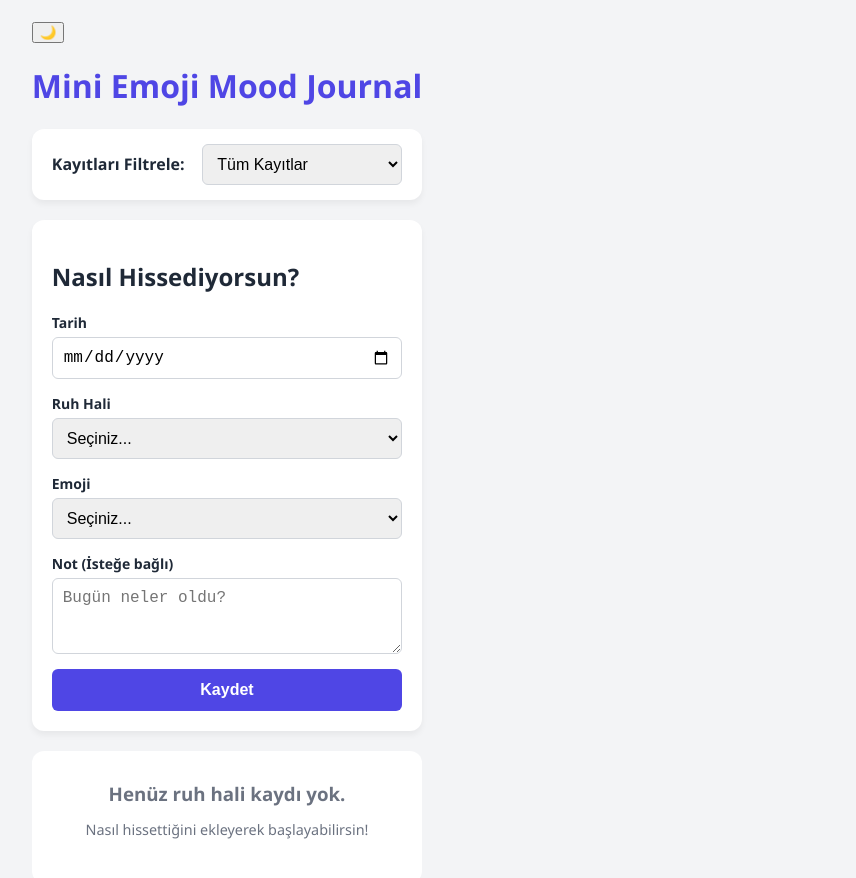
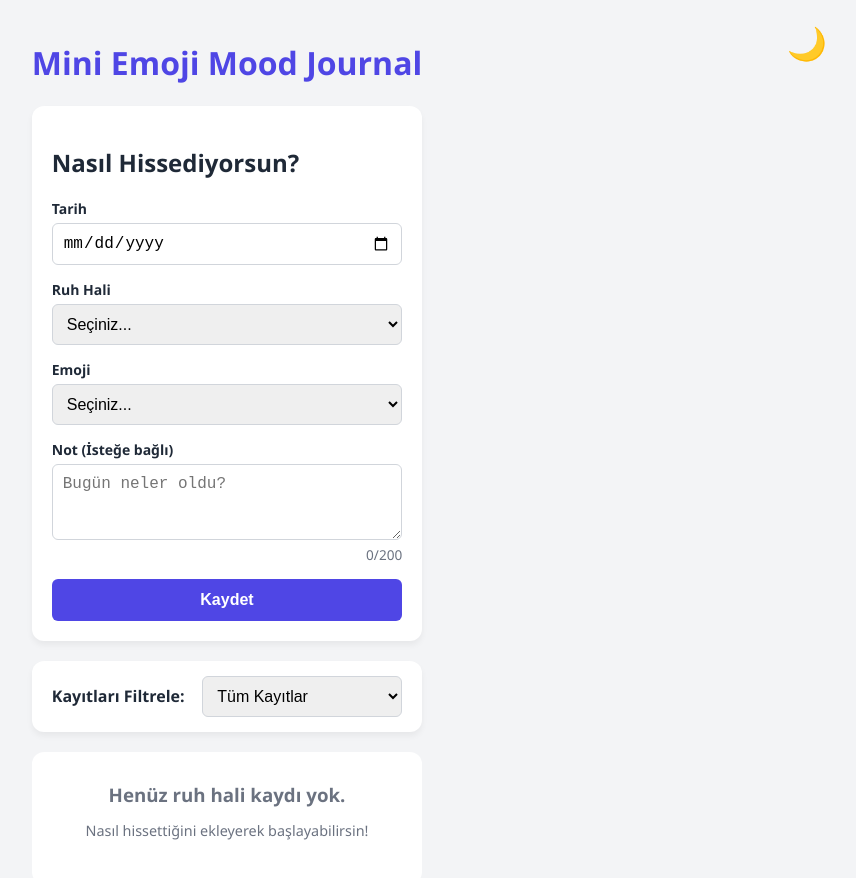
Before and after one commit to YunusBerkUysal/mini-emoji-mood-journal, a React (Vite) app: page / in a window 1280 px wide. Shown: the top 878 px of the page, without its empty margins (413-1269 px from the left). Built offline with nearby package versions, Linux system fonts and the light colour scheme.

Commit message:
fix: UX geliştirmeleri yapıldı (tarih formatı, karakter limiti/sayacı, yerelleştirme ve filtre konumu, tema değiştirme butonu)

```diff
--- a/src/App.jsx
+++ b/src/App.jsx
@@ -13,7 +13,7 @@ function App() {
     return [];
   });
 
-  const [filter, setFilter] = useState('All');
+  const [filter, setFilter] = useState('Tümü');
 
   const [isDarkMode, setIsDarkMode] = useState(() => {
     return localStorage.getItem('darkMode') === 'true';
@@ -41,24 +41,24 @@ function App() {
     setMoods(updatedMoods);
   };
 
-  const filteredMoods = filter === 'All' ? moods : moods.filter(mood => mood.mood === filter);
+  const filteredMoods = filter === 'Tümü' ? moods : moods.filter(mood => mood.mood === filter);
 
   return (
-    <div className="container" style={{position: 'relative' }}>
+    <div className="container">
 
       <button
-        classname="theme-toggle"
+        className="theme-toggle"
         onClick={() => setIsDarkMode(!isDarkMode)}
         title={isDarkMode ? "Aydınlık Moda Geç" : "Karanlık Moda Geç"}
       >
-        {isDarkMode ? '☀️' : '🌙'}
+        {isDarkMode ? "☀️" : "🌙"}
       </button>
 
       <h1>Mini Emoji Mood Journal</h1>
 
       <MoodStats moods={moods} />
+      <MoodForm onAddMood={handleAddMood} />
       <MoodFilter currentFilter={filter} onFilterChange={setFilter} />
-      <MoodForm onAddMood={handleAddMood} />
       <MoodList moods={filteredMoods} onDeleteMood={handleDeleteMood} />
 
     </div>
--- a/src/components/MoodCard.jsx
+++ b/src/components/MoodCard.jsx
@@ -1,4 +1,7 @@
 function MoodCard({ moodRecord, onDelete }) {
+
+  const formattedDate = moodRecord.date.split('-').reverse().join('/');
+
   return (
     <div className="card" style={{ display: 'flex', justifyContent: 'space-between', alignItems: 'flex-start' }}>
 
@@ -6,11 +9,11 @@ function MoodCard({ moodRecord, onDelete }) {
         <div style={{ display: 'flex', alignItems: 'center', marginBottom: '8px' }}>
           <span style={{ fontSize: '2rem', marginRight: '10px' }}>{moodRecord.emoji}</span>
           <strong style={{ fontSize: '1.2rem', marginRight: '10px' }}>{moodRecord.mood}</strong>
-          <span style={{ color: 'var(--text-muted)', fontSize: '0.9rem' }}>{moodRecord.date}</span>
+          <span style={{ color: 'var(--text-muted)', fontSize: '0.9rem' }}>{formattedDate}</span>
         </div>
 
         {moodRecord.note && (
-          <p style={{ margin: '0', color: '#4b5563', fontStyle: 'italic' }}>"{moodRecord.note}"</p>
+          <p style={{ margin: '0', color: 'var(--text-muted)', fontStyle: 'italic' }}>"{moodRecord.note}"</p>
         )}
       </div>
 
--- a/src/components/MoodFilter.jsx
+++ b/src/components/MoodFilter.jsx
@@ -10,13 +10,13 @@ function MoodFilter({ currentFilter, onFilterChange }) {
         value={currentFilter}
         onChange={(e) => onFilterChange(e.target.value)}
       >
-        <option value="All">Tüm Kayıtlar</option>
-        <option value="Happy">Mutlu (Happy)</option>
+        <option value="Tümü">Tüm Kayıtlar</option>
+        <option value="Mutlu">Mutlu</option>
         <option value="Normal">Normal</option>
-        <option value="Sad">Üzgün (Sad)</option>
-        <option value="Angry">Kızgın (Angry)</option>
-        <option value="Tired">Yorgun (Tired)</option>
-        <option value="Stressed">Stresli (Stressed)</option>
+        <option value="Üzgün">Üzgün</option>
+        <option value="Kızgın">Kızgın</option>
+        <option value="Yorgun">Yorgun</option>
+        <option value="Stresli">Stresli</option>
       </select>
     </div>
   );
--- a/src/components/MoodForm.jsx
+++ b/src/components/MoodForm.jsx
@@ -5,7 +5,6 @@ function MoodForm({ onAddMood }) {
   const [mood, setMood] = useState('');
   const [emoji, setEmoji] = useState('');
   const [note, setNote] = useState('');
-
   const [error, setError] = useState('');
 
   const handleSubmit = (e) => {
@@ -23,10 +22,6 @@ function MoodForm({ onAddMood }) {
     }
     if (!emoji) {
       setError('Lütfen bir emoji seçiniz.');
-      return;
-    }
-    if (note.length > 200) {
-      setError('Not alanı 200 karakterden uzun olamaz.');
       return;
     }
 
@@ -78,12 +73,12 @@ function MoodForm({ onAddMood }) {
           onChange={(e) => setMood(e.target.value)}
         >
           <option value="">Seçiniz...</option>
-          <option value="Happy">Mutlu (Happy)</option>
+          <option value="Mutlu">Mutlu</option>
           <option value="Normal">Normal</option>
-          <option value="Sad">Üzgün (Sad)</option>
-          <option value="Angry">Kızgın (Angry)</option>
-          <option value="Tired">Yorgun (Tired)</option>
-          <option value="Stressed">Stresli (Stressed)</option>
+          <option value="Üzgün">Üzgün</option>
+          <option value="Kızgın">Kızgın</option>
+          <option value="Yorgun">Yorgun</option>
+          <option value="Stresli">Stresli</option>
         </select>
       </div>
 
@@ -114,7 +109,18 @@ function MoodForm({ onAddMood }) {
           placeholder="Bugün neler oldu?"
           value={note}
           onChange={(e) => setNote(e.target.value)}
+          maxLength={200}
+          style={{ resize: 'vertical' }}
         ></textarea>
+        <div style={{
+          textAlign: 'right',
+          fontSize: '0.85rem',
+          marginTop: '5px',
+          fontWeight: note.length === 200 ? 'bold' : 'normal',
+          color: note.length === 200 ? '#b91c1c' : 'var(--text-muted)'
+        }}>
+          {note.length}/200
+        </div>
       </div>
 
       <button type="submit" className="btn-primary">Kaydet</button>
--- a/src/components/MoodStats.jsx
+++ b/src/components/MoodStats.jsx
@@ -20,7 +20,7 @@ function MoodStats({ moods }) {
   }
 
   return (
-    <div className="card" style={{ display: 'flex', justifyContent: 'space-around', backgroundColor: '#e0e7ff', border: '1px solid #c7d2fe' }}>
+    <div className="card stats-card" style={{ display: 'flex', justifyContent: 'space-around' }}>
 
       <div style={{ textAlign: 'center' }}>
         <h4 style={{ margin: '0 0 5px 0', color: 'var(--text-muted)' }}>Toplam Kayıt</h4>
--- a/src/styles.css
+++ b/src/styles.css
@@ -88,12 +88,25 @@ body.dark-mode select option {
   color: #f3f4f6;
 }
 
+.stats-card {
+  background-color: #e0e7ff;
+  border: 1px solid #c7d2fe;
+}
+
+body.dark-mode .stats-card {
+  background-color: #374151;
+  border: 1px solid #4b5563;
+}
+
 .theme-toggle {
-  background: none;
+  background-color: transparent;
   border: none;
-  font-size: 1.5rem;
+  font-size: 2rem;
   cursor: pointer;
   position: absolute;
-  top: 20px;
-  right: 20px;
+  top: 25px;
+  right: 40px;
+  outline: none;
+  padding: 0;
+  z-index: 1000;
 }
```
